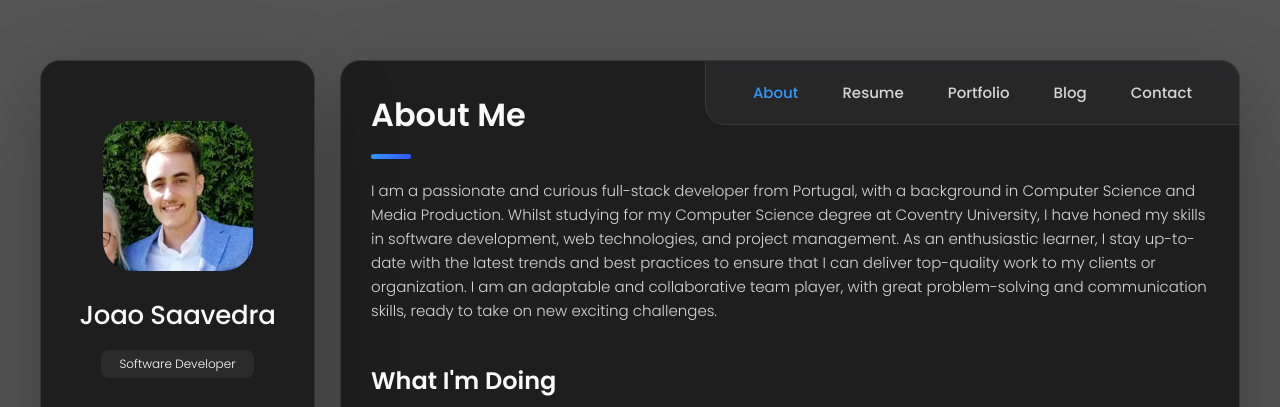
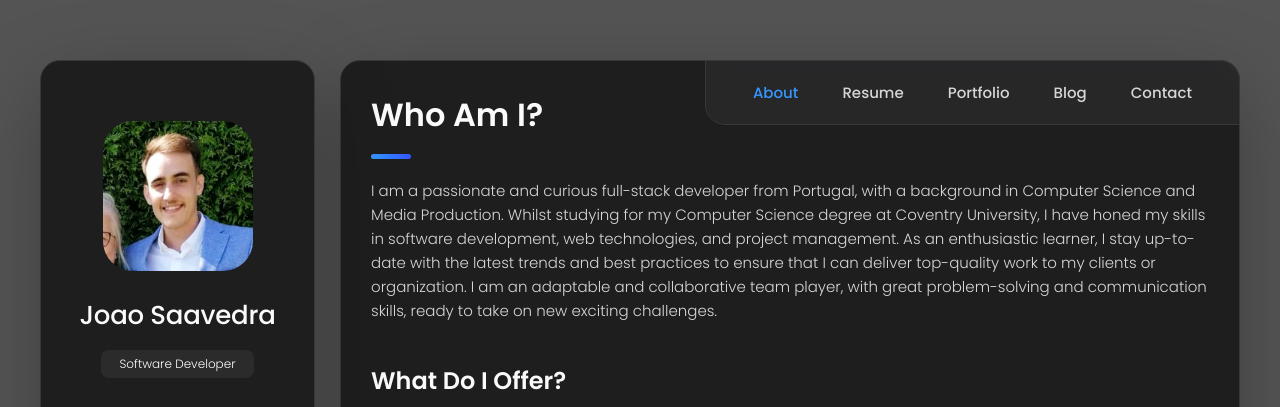
Before and after one commit to jpmsaavedra/portfolio, a website: page index.html in a window 1280 px wide. Shown: the top 407 px of the page. Drawn offline with nearby package versions, Linux system fonts and the light colour scheme.

Commit message:
changed headings on home page

```diff
--- a/index.html
+++ b/index.html
@@ -198,7 +198,7 @@
       <article class="about  active" data-page="about">
 
         <header>
-          <h2 class="h2 article-title">About me</h2>
+          <h2 class="h2 article-title">Who am I?</h2>
         </header>
 
         <section class="about-text">
@@ -214,7 +214,7 @@
 
         <section class="service">
 
-          <h3 class="h3 service-title">What i'm doing</h3>
+          <h3 class="h3 service-title">What do i offer?</h3>
 
           <ul class="service-list">
 
```
